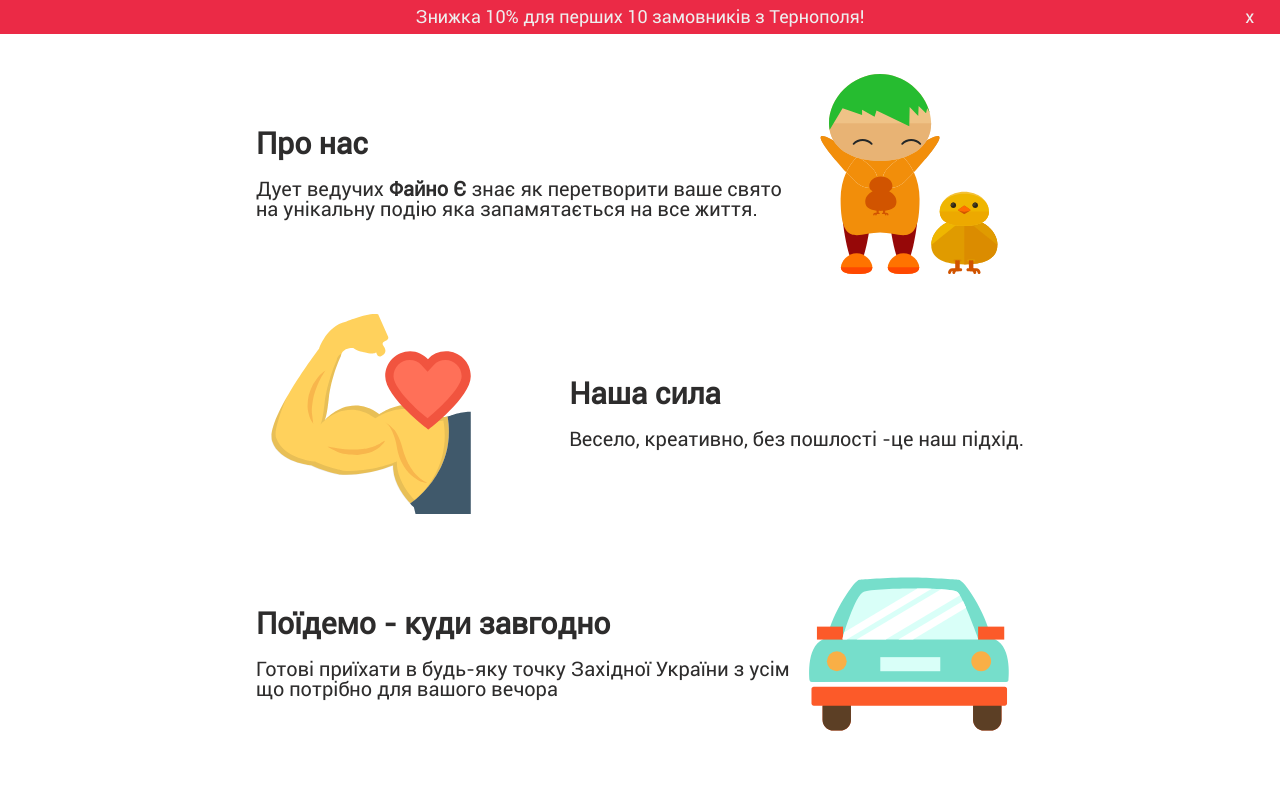
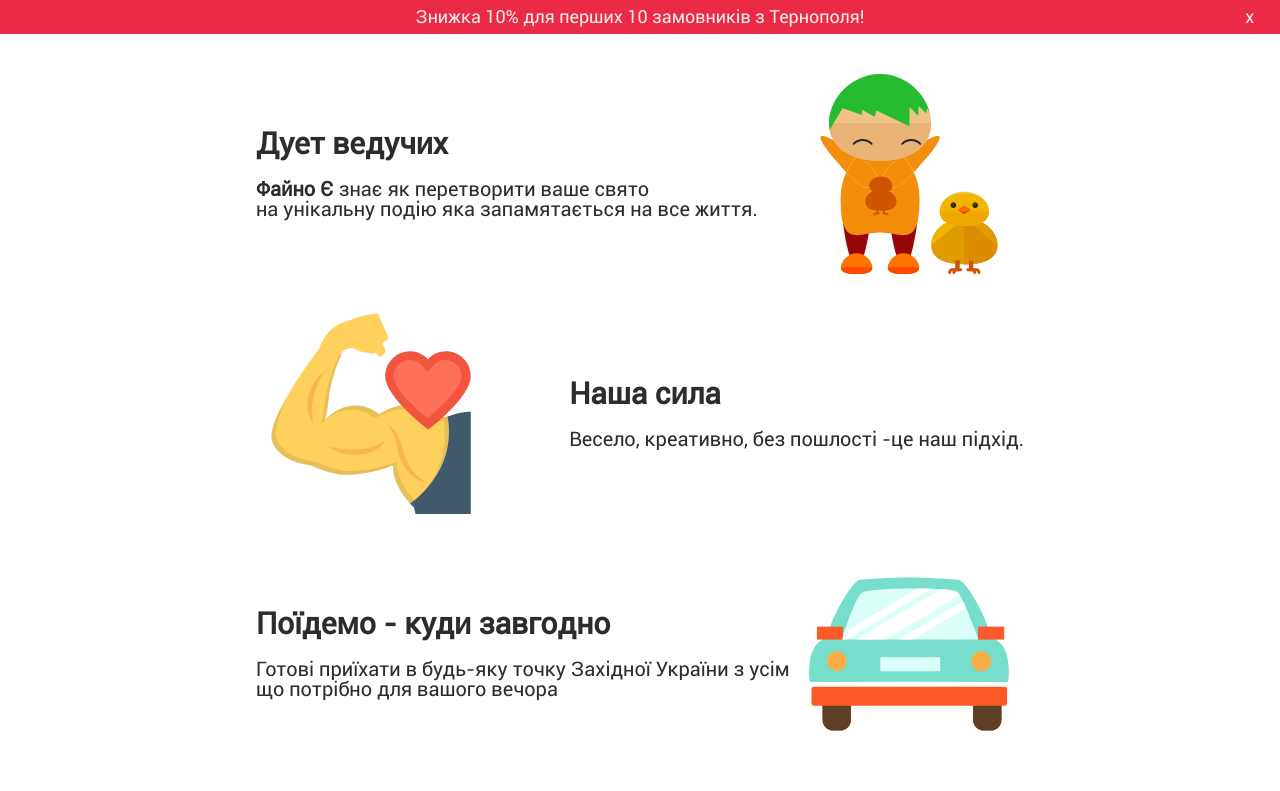
Before and after one commit to vdodovich/Tamada, a website: page src/index.html in a window 1280 px wide. Shown: the part 801-1592 px from the top of the page. Drawn offline with Linux system fonts and the light colour scheme.

Commit message:
Правка №4 Правим ролік

```diff
--- a/src/index.html
+++ b/src/index.html
@@ -34,8 +34,8 @@
     <div class="prefer-inner">
         <section class="prefer-item">
             <div class="text">
-                <h3>Про нас</h3>
-                Дует ведучих <b>Файно Є</b> знає як перетворити ваше свято <br class="hidden-xs"> на унікальну подію яка запамятається на все життя.
+                <h3>Дует ведучих</h3>
+                <b>Файно Є</b> знає як перетворити ваше свято <br class="hidden-xs"> на унікальну подію яка запамятається на все життя.
             </div>
             <div class="icons"><img src="images/icons/prefer/boy.svg" alt=""></div>
         </section>
@@ -65,10 +65,12 @@
 </section>
 <section class="video">
     <iframe class="video-item"
-            src="https://www.youtube.com/embed/zWuzVXjDw7g"
+            src="https://www.youtube.com/embed/e6AveuccyFw"
             frameborder="0"
             allowfullscreen>
     </iframe>
+
+
 </section>
 <section class="call-me">
     Залишити номер
```
Also changed, not shown: dist/css/style.css, dist/index.html.
